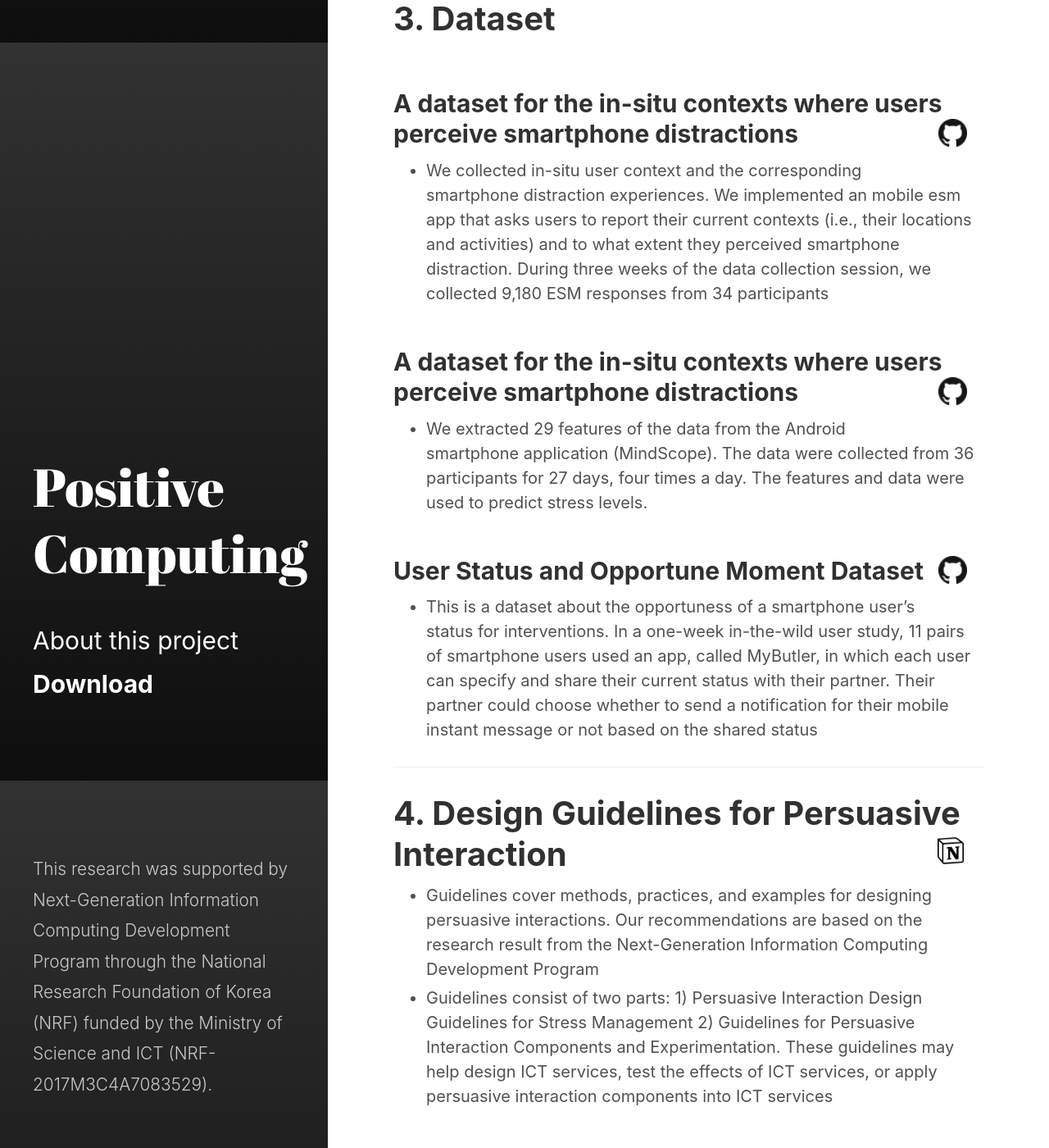
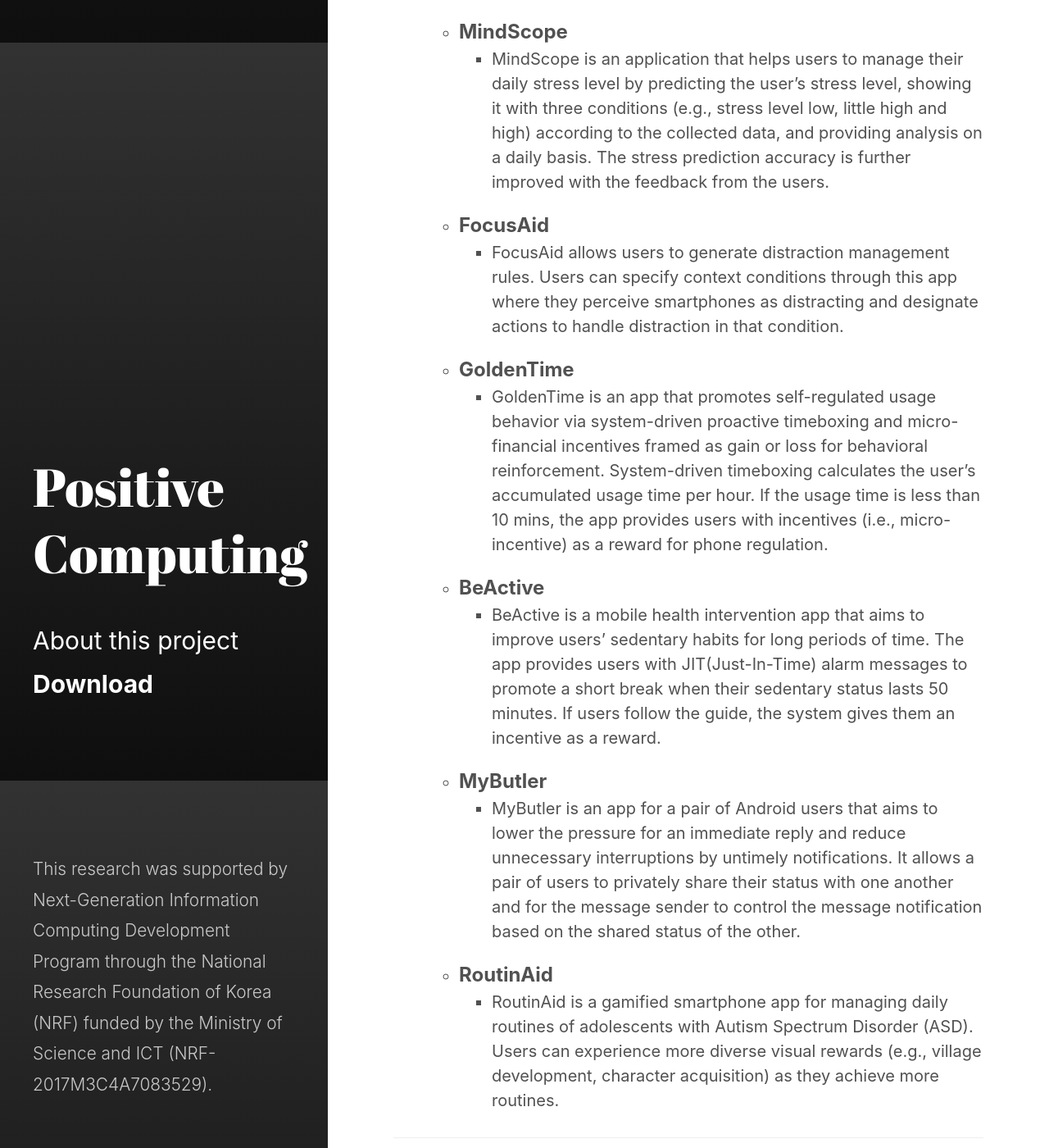
Before and after one commit to positivecomputing/positivecomputing.github.io, a Jekyll site: the page built from about.md, in a window 1280 px wide and 1400 px high, scrolled down 848 px. Shown: the whole window at 82% size. Built offline with Jekyll 4.4.1, drawn with Linux system fonts in a browser that asks for light colours; some of the changed text lies outside the part shown.

Commit message:
CHANGE:Integrated Application part

```diff
--- a/about.md
+++ b/about.md
@@ -10,8 +10,8 @@ sidebar_link: true
 <br/>
 
 ## <b>EasyTrack</b> <a href = "https://github.com/Qobiljon/ET_Dashboard" ><img src="github.png" alt="Github Page" style="float:right;margin-right:20px;width:35px;height:35px;" ></a>
-  * EasyTrack is an automated intelligent abnormal behavior and data quality issues detection platform in large-scale human studies
-  * This app provides data scalability, data quality management, abnormal behavior detection, data visualization, subject management tool, and researcher friendly UX/UI
+  * EasyTrack is an automated intelligent abnormal behavior and data quality issues detection platform in large-scale human studies.
+  * This app provides data scalability, data quality management, abnormal behavior detection, data visualization, subject management tool, and researcher friendly UX/UI.
   * Introduction video <a href = "https://drive.google.com/file/d/18u3kPfgMehUNmyBhb_XnMB4V-AkQv429/view" style ="color:#0097A7;">(Download)</a>
 <br/>
 <hr color="gray" noshade/>
@@ -22,6 +22,20 @@ sidebar_link: true
 ## <b>Integrated Application</b> <a href = "https://github.com/alice-iceberg/Positive-Computing-Hub" ><img src="github.png" alt="Github Page" style="float:right;margin-right:20px;width:35px;height:35px;" ></a>
 
   * Link for APK <a href = "https://drive.google.com/drive/folders/1_VCKXEMnD6TNwi1le5KSBGUek9X2CcEg" style ="color:#0097A7;">(Download)</a>
+  * This app integrates the positive computing services developed through this project.
+
+      * <big><b>MindScope</b></big>
+          * MindScope is an application that helps users to manage their daily stress level by predicting the user’s stress level, showing it with three conditions (e.g., stress level low, little high and high) according to the collected data, and providing analysis on a daily basis. The stress prediction accuracy is further improved with the feedback from the users.
+      * <big><b>FocusAid</b></big>
+          * FocusAid allows users to generate distraction management rules. Users can specify context conditions through this app where they perceive smartphones as distracting and designate actions to handle distraction in that condition.
+      *  <big><b>GoldenTime</b></big>
+          * GoldenTime is an app that promotes self-regulated usage behavior via system-driven proactive timeboxing and micro-financial incentives framed as gain or loss for behavioral reinforcement. System-driven timeboxing calculates the user's accumulated usage time per hour. If the usage time is less than 10 mins, the app provides users with incentives (i.e., micro-incentive) as a reward for phone regulation.
+      *  <big><b>BeActive</b></big>
+          * BeActive is a mobile health intervention app that aims to improve users' sedentary habits for long periods of time. The app provides users with JIT(Just-In-Time) alarm messages to promote a short break when their sedentary status lasts 50 minutes. If users follow the guide, the system gives them an incentive as a reward.
+      * <big><b>MyButler</b></big>
+          * MyButler is an app for a pair of Android users that aims to lower the pressure for an immediate reply and reduce unnecessary interruptions by untimely notifications. It allows a pair of users to privately share their status with one another and for the message sender to control the message notification based on the shared status of the other.
+      * <big><b>RoutinAid</b></big>
+          * RoutinAid is a gamified smartphone app for managing daily routines of adolescents with Autism Spectrum Disorder (ASD). Users can experience more diverse visual rewards (e.g., village development, character acquisition) as they achieve more routines.
 <br/>
 <hr color="gray" noshade/>
 
@@ -29,7 +43,7 @@ sidebar_link: true
 <br/>
 
 ## <b>A dataset for the in-situ contexts where users perceive smartphone distractions</b> <a href = "https://github.com/Kaist-ICLab/positive-computing-dataset-distracting-context" ><img src="github.png" alt="Github Page" style="float:right;margin-right:20px;width:35px;height:35px;" ></a>
-  * We collected in-situ user context and the corresponding smartphone distraction experiences. We implemented an mobile esm app that asks users to report their current contexts (i.e., their locations and activities) and to what extent they perceived smartphone distraction. During three weeks of the data collection session, we collected 9,180 ESM responses from 34 participants
+  * We collected in-situ user context and the corresponding smartphone distraction experiences. We implemented an mobile esm app that asks users to report their current contexts (i.e., their locations and activities) and to what extent they perceived smartphone distraction. During three weeks of the data collection session, we collected 9,180 ESM responses from 34 participants.
 <br/><br/>
 
 ## <b>A dataset for the in-situ contexts where users perceive smartphone distractions</b> <a href = "https://github.com/Ajou-HCI-Lab/MindScope" ><img src="github.png" alt="Github Page" style="float:right;margin-right:20px;width:px35;height:35px;" ></a>
@@ -37,11 +51,11 @@ sidebar_link: true
 <br/><br/>
 
 ## <b>User Status and Opportune Moment Dataset</b> <a href = "https://github.com/nmsl-kaist/mybutler-dataset" ><img src="github.png" alt="Github Page" style="float:right;margin-right:20px;width:35px;height:35px;" ></a>
-  * This is a dataset about the opportuness of a smartphone user's status for interventions. In a one-week in-the-wild user study, 11 pairs of smartphone users used an app, called MyButler, in which each user can specify and share their current status with their partner. Their partner could choose whether to send a notification for their mobile instant message or not based on the shared status
+  * This is a dataset about the opportuness of a smartphone user's status for interventions. In a one-week in-the-wild user study, 11 pairs of smartphone users used an app, called MyButler, in which each user can specify and share their current status with their partner. Their partner could choose whether to send a notification for their mobile instant message or not based on the shared status.
 <br/>
 
 <hr color="gray" noshade/>
 
 # <b>4. Design Guidelines for Persuasive Interaction </b> <a href = "https://twkim24.notion.site/Design-guidelines-for-persuasive-interaction-service-system-design-abf585bbd2834ccbb2ce23c897514c72" ><img src="notion.png" alt="Notion Page" style="float:right;margin-right:20px;width:40px;height:40px;" ></a><br/>
-  * Guidelines cover methods, practices, and examples for designing persuasive interactions. Our recommendations are based on the research result from the Next-Generation Information Computing Development Program
-  * Guidelines consist of two parts: 1) Persuasive Interaction Design Guidelines for Stress Management 2) Guidelines for Persuasive Interaction Components and Experimentation. These guidelines may help design ICT services, test the effects of ICT services, or apply persuasive interaction components into ICT services
+  * Guidelines cover methods, practices, and examples for designing persuasive interactions. Our recommendations are based on the research result from the Next-Generation Information Computing Development Program.
+  * Guidelines consist of two parts: 1) Persuasive Interaction Design Guidelines for Stress Management 2) Guidelines for Persuasive Interaction Components and Experimentation. These guidelines may help design ICT services, test the effects of ICT services, or apply persuasive interaction components into ICT services.
--- a/index.html
+++ b/index.html
@@ -52,6 +52,6 @@ driveId: 1eJUOr9qS4Md3K_gyX1NJGlbSXXeQfZVd/preview
 <li>We expect to deliver service design guidelines and user feedback at every experiment, making them reflected in service development/improvement. We expect to present our evidence-based service design guidelines to related international conferences.</li>
 <br/><li>Design of new persuasive interaction services based on our design guidelines will be extended to the national intervention services by 1) providing wellbeing services to people with mild symptoms who have not been able to receive appropriate ones, 2) by overcoming the limitations of existing ineffective intervention services, and 3) by significantly reducing social costs.</li>
 <br/><li>Digital behavioral marker detection and personalized interruption moment detection technologies can be directly applicable to AI-based service industry, including intelligent agents.</li>
-<br/><li>Medium and content selection/configuration/delivery mechanisms</li>
+<br/><li>Medium and content selection/configuration/delivery mechanisms.</li>
 <br/><li>Our open source platform will provide foundations for R&D in various domains, including smart homes and ubiquitous healthcare. </li>
 </ul>
```
